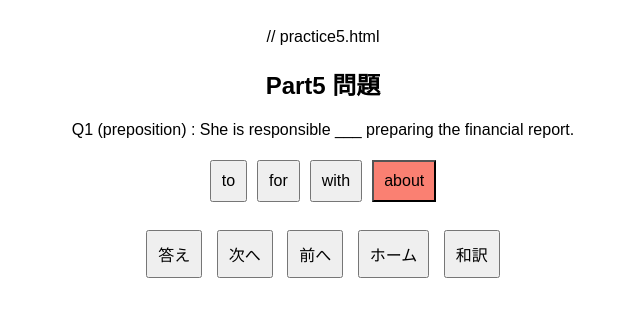
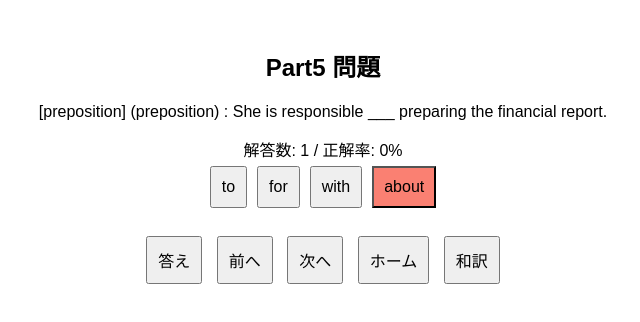
Before and after one commit to Riki11200/TOEIC_Study, a plain HTML site: page practice5.html in a window 1280 px wide. Both pictures are taken after a click on the button "about". Shown: the whole page, without its empty margins (317-957 px from the left). Drawn offline with Linux system fonts and the light colour scheme.

Commit message:
問題番号の表示やめ

```diff
--- a/practice5.html
+++ b/practice5.html
@@ -1,4 +1,4 @@
-// practice5.html
+<!-- practice5.html -->
 
 <!doctype html>
 <html lang="ja">
@@ -12,6 +12,7 @@
 
     <div id="question"></div>
     <p id="translation"></p>
+    <div id="stats"></div>
 
     <div id="choices"></div>
 
@@ -20,8 +21,8 @@
     <br />
 
     <button onclick="showAnswer()">答え</button>
+    <button onclick="prevQuestion()">前へ</button>
     <button onclick="nextQuestion()">次へ</button>
-    <button onclick="prevQuestion()">前へ</button>
     <button onclick="location.href = 'index.html'">ホーム</button>
     <button onclick="showTranslation()">和訳</button>
 
--- a/script.js
+++ b/script.js
@@ -3,6 +3,12 @@
 let currentIndex = 0;
 let history = [];
 let historyIndex = -1;
+
+let stats = JSON.parse(localStorage.getItem("TOEIC_STATS")) || {
+  total: 0,
+  correct: 0,
+  answers: {},
+};
 
 // 初期表示
 window.onload = () => {
@@ -10,10 +16,12 @@ window.onload = () => {
 };
 
 function showQuestion() {
+  updateStatsUI();
+
   const q = questions[currentIndex];
 
   document.getElementById("question").textContent =
-    `Q${q.id} (${q.type || "unknown"}) : ${q.question}`;
+    `[${q.type}] (${q.type || "unknown"}) : ${q.question}`;
 
   const choicesDiv = document.getElementById("choices");
   choicesDiv.innerHTML = "";
@@ -23,11 +31,23 @@ function showQuestion() {
     btn.textContent = choice;
 
     btn.onclick = () => {
-      if (choice === q.answer) {
+      stats.total++;
+
+      const isCorrect = choice === q.answer;
+
+      if (isCorrect) {
+        stats.correct++;
         btn.style.backgroundColor = "lightgreen";
       } else {
         btn.style.backgroundColor = "salmon";
       }
+
+      // 問題IDごとに記録
+      stats.answers[q.id] = isCorrect;
+
+      saveStats();
+
+      updateStatsUI();
     };
 
     choicesDiv.appendChild(btn);
@@ -40,6 +60,10 @@ function showQuestion() {
 }
 function showAnswer() {
   document.getElementById("answer").style.display = "block";
+}
+
+function saveStats() {
+  localStorage.setItem("TOEIC_STATS", JSON.stringify(stats));
 }
 
 function nextQuestion() {
@@ -74,4 +98,13 @@ function prevQuestion() {
 function showTranslation() {
   const q = questions[currentIndex];
   document.getElementById("translation").textContent = q.translation;
+  document.getElementById("comment").textContent = q.comment || "";
 }
+
+function updateStatsUI() {
+  const rate =
+    stats.total === 0 ? 0 : Math.round((stats.correct / stats.total) * 100);
+
+  document.getElementById("stats").textContent =
+    `解答数: ${stats.total} / 正解率: ${rate}%`;
+}
```
